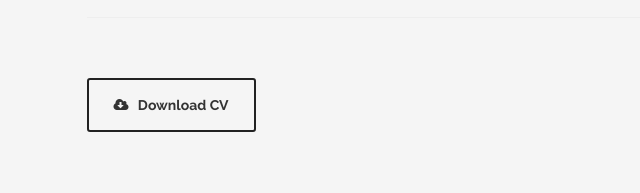
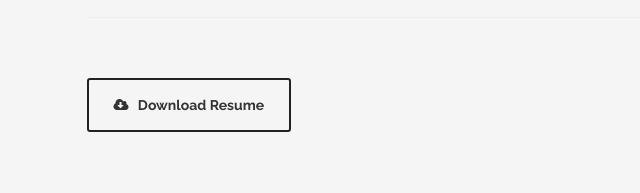
Before and after one commit to seige13/portfolio, a website: page index.html in a window 1280 px wide. Shown: the part 2544-2737 px from the top of the page, 276-916 px from the left. Drawn offline with Linux system fonts and the light colour scheme; files whose address does not match are found by name.

Commit message:
Download resume

```diff
--- a/index.html
+++ b/index.html
@@ -303,7 +303,7 @@
 				<div class="row">
 
 					<div class="col-md-6 col-md-offset-3 wow bounceInUp">
-						<a href="#" class="btn btn-default btn-custom-2"><i class="fa fa-cloud-download icon-before"></i> Download CV</a>
+						<a href="/downloads/ChrisBoffaResume.pdf" class="btn btn-default btn-custom-2"><i class="fa fa-cloud-download icon-before"></i> Download Resume</a>
 					</div>
 
 				</div><!-- .row -->
```
